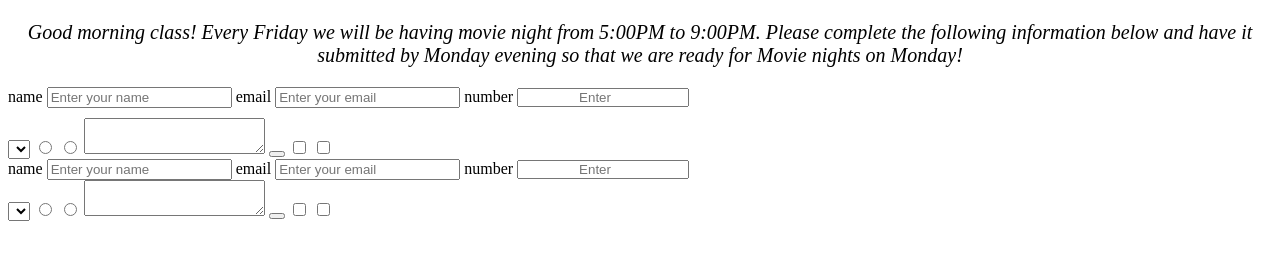
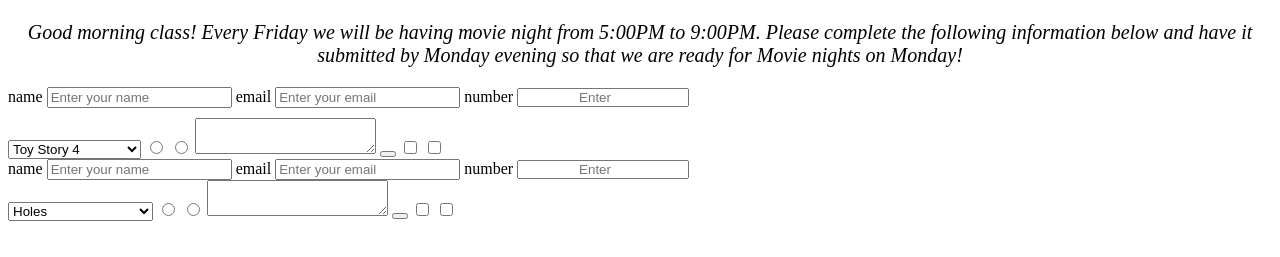
Before and after one commit to DerrickSimilien/Survey-Form, a plain HTML site: page index.html in a window 1280 px wide. Shown: the part 87-344 px from the top of the page. Drawn offline with Linux system fonts and the light colour scheme.

Commit message:
Initialized git repository

```diff
--- a/index.html
+++ b/index.html
@@ -25,8 +25,10 @@
 </div>
 <div>
   <select id="dropdown">
-    <option></option>
-    <option></option>
+    <option value="ToyStory4">Toy Story 4</option>
+    <option value="Incredibles3">Incredibles 3</option>
+    <option value="TheLittleMermaid">The Little Mermaid</option>
+    <option value="WallE">Wall-E</option>
     </select>
     <input type="radio" value="radio" name="radio"></input>
     <input type="radio" value="radio" name="radio"></input>
@@ -50,9 +52,11 @@
   </form>
 </div>
 <div>
-  <select id="dropdown">
-    <option></option>
-    <option></option>
+  <select id="dropdown2">
+    <option value="Holes">Holes</option>
+    <option value="NightAtTheMuseum">Night at the Museum</option>
+    <option value="Twitches">Twitches</option>
+    <option value="IndianaJones">Indiana Jones</option>
     </select>
     <input type="radio" value="radio" name="radio"></input>
     <input type="radio" value="radio" name="radio"></input>
```
